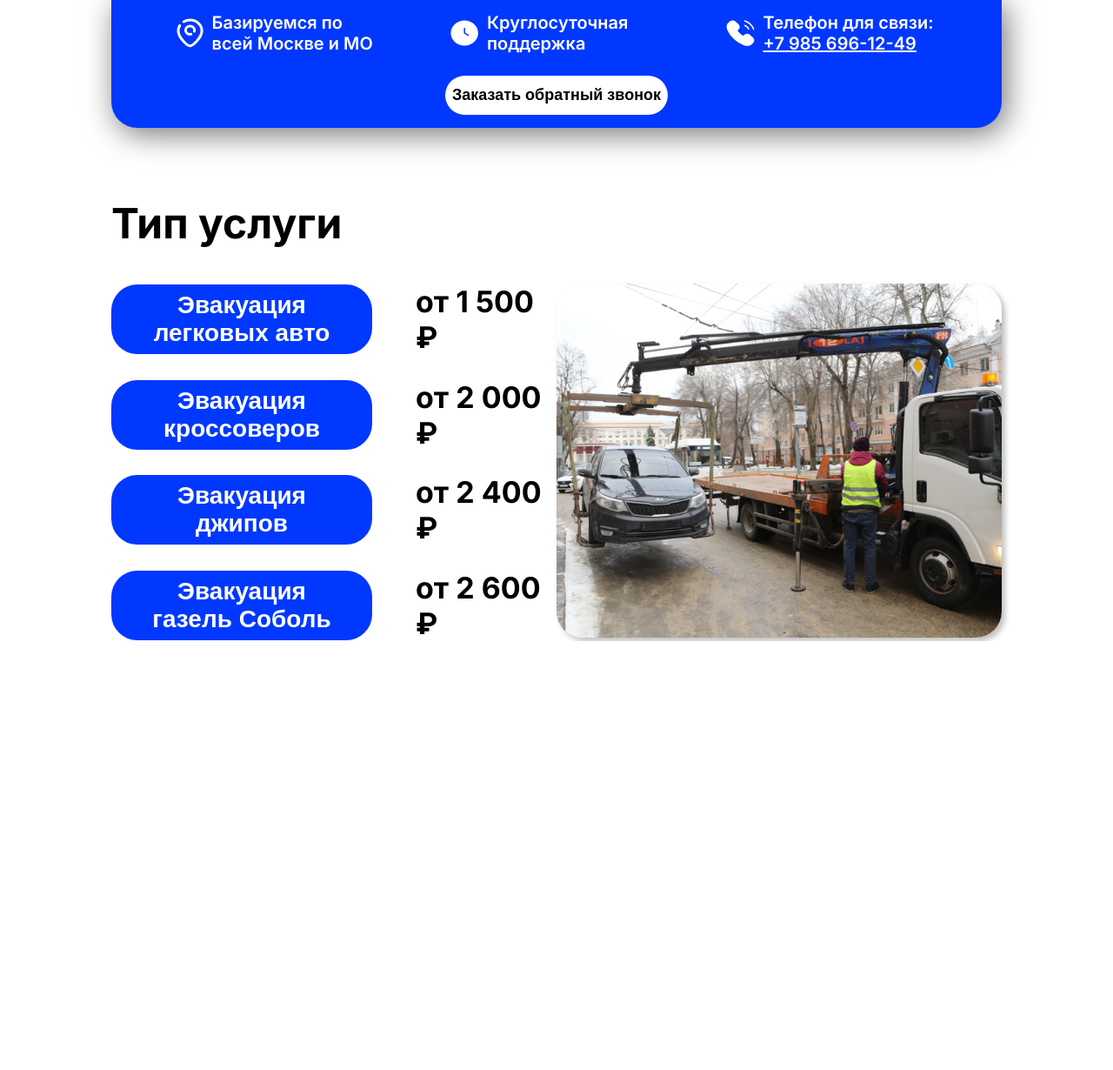
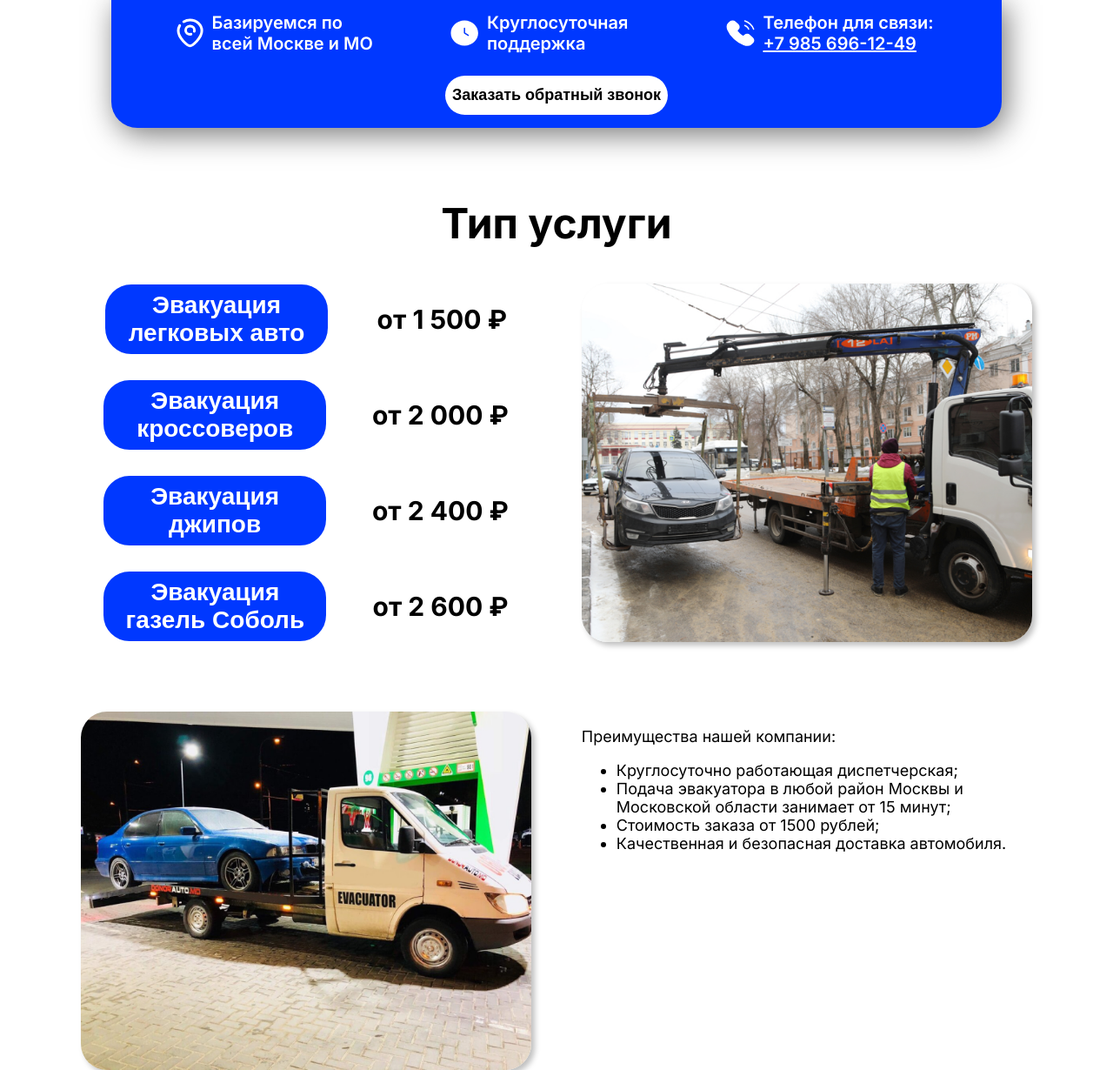
Before and after one commit to bou1der/WebEvacuation, a PHP site: page /pages/index.html in a window 1280 px wide; the page is wider, and only the part inside the window is pictured. Shown: the part 703-1933 px from the top of that part at 87% size. Before the commit the page ends 1440 px from the top of that part, so only its background shows below. Run offline with PHP 8.4, Linux system fonts and the light colour scheme.

Commit message:
this hell

```diff
--- a/pages/index.html
+++ b/pages/index.html
@@ -46,6 +46,9 @@
     <!-- block2 -->
     <article>
         <div class="block2">
+            <div class="test">
+
+
             <h2>Тип услуги</h2>
             <div class="block2content">
                 <aside class="priceInfo">
@@ -66,11 +69,51 @@
                         <p>от 2 600 ₽</p>
                     </div>
                 </aside>
-                <aside>
+                <aside class="imgcontainer">
                     <img src="/resource/background/image 2.png" alt="">
                 </aside>
             </div>
+            </div>
         </div>
+    </article>
+    <!-- block3 -->
+    <article>
+        <div class="block3">
+            <div class="test">
+            <div class="block3content">
+                <aside class="imgcontainer">
+                    <img src="/resource/background/image 3.png" alt="">
+                </aside>
+                <aside class="Info">
+                    <div>
+                        <p>Преимущества нашей компании:</p>
+                        <ul>
+                            <li>Круглосуточно работающая диспетчерская;</li>
+                            <li>Подача эвакуатора в любой район Москвы и Московской области занимает от 15 минут;</li>
+                            <li>Стоимость заказа от 1500 рублей;</li>
+                            <li>Качественная и безопасная доставка автомобиля.</li>
+                        </ul>
+                    </div>
+                </aside>
+            </div>
+            </div>
+        </div>
+        <!-- <div class="block3">
+            <div class="block3content">
+                <img src="/resource/background/image 3.png" alt="">
+                <aside class="info">
+                    <div>
+                        <p>Преимущества нашей компании:</p>
+                        <ul>
+                            <li>Круглосуточно работающая диспетчерская;</li>
+                            <li>Подача эвакуатора в любой район Москвы и Московской области занимает от 15 минут;</li>
+                            <li>Стоимость заказа от 1500 рублей;</li>
+                            <li>Качественная и безопасная доставка автомобиля.</li>
+                        </ul>
+                    </div>
+                </aside>
+            </div>
+        </div> -->
     </article>
     <script src="/scripts/js/main.js"></script>
 </body>
--- a/styles/main.css
+++ b/styles/main.css
@@ -36,9 +36,9 @@
 .block2
 {
     margin-top: 80px;
-    width: 80%;
-    margin-left: auto;
-    margin-right: auto;
+    display: flex;
+    width: 100%;
+    justify-content: center;
 }
 .block2 h2
 {
@@ -52,24 +52,37 @@
 
     display: flex;
     flex-flow: row wrap;
+    justify-content: center;
+    width: 100%;
+    justify-content: space-around;
+
 }
 .block2content div
 {
     display: flex;
-    flex-flow: row nowrap;
-    gap: 50px;
+    align-items: center;
+    justify-content: space-around;
+    flex-flow: row wrap;
+}
+.test{
+    width: 90%;
+    display: flex;
+    flex-flow: column;
     align-items: center;
 }
+
+
 .priceInfo
 {
     display: flex;
     flex-flow: column nowrap;
     justify-content: space-between;
+    gap: 30px;
 }
 .block2content button
 {
-    width: 90%;
     max-width: 300px;
+    min-width: 240px;
     height: 80px;
     border: 2px #0038FF solid;
     background-color: #0038FF;
@@ -89,17 +102,85 @@
 }
 .block2content aside
 {
-    width: 50%;
+    width: 45%;
+    display: flex;
+    justify-content: center;
+
 }
 .block2content img
 {
-    width: 100%;
+    max-width: 100%;
     border-radius: 30px;
     box-shadow: 4px 4px 6px 0px rgba(0, 0, 0, 0.25);
 }
+.imgcontainer
+{
+    min-width: 500px;
+}
 .block2content p
 {
-    font-size: 34px;
+    font-size: 30px;
     margin:0px;
     font-weight: 700;
+
 }
+
+.block3
+{
+    margin-top: 80px;
+    display: flex;
+    width: 100%;
+    justify-content: center;
+}
+.block3content
+{
+    display: flex;
+    flex-flow: row wrap;
+    justify-content: center;
+    width: 100%;
+    justify-content: space-around;
+}
+.block3content aside
+{
+    width: 45%;
+    display: flex;
+    justify-content: center;
+}
+.block3content img
+{
+    max-width: 100%;
+    border-radius: 30px;
+    box-shadow: 4px 4px 6px 0px rgba(0, 0, 0, 0.25);
+}
+.info div
+{
+    display: flex;
+    flex-flow: column nowrap;
+    justify-content: center;
+    width: 90%;
+    height: 100%;
+}
+.info
+{
+    display: flex;
+    flex-flow: column nowrap;
+    justify-content: space-between;
+    gap: 30px;
+}
+
+@media screen and (max-width: 400px) {
+
+    .block2content img
+    {
+        margin-top: 40px;
+    }
+    .block3content img
+    {
+        margin-top: 40px;
+    }
+    .block2content aside
+    {
+        width: 100%;
+        min-width: 0px;
+    }
+}
```
Also changed, not shown: resource/background/image 3.png (added).
